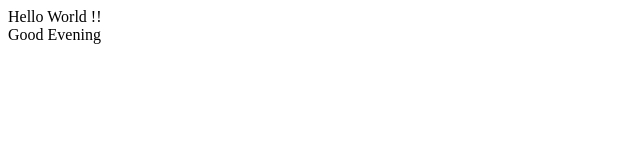
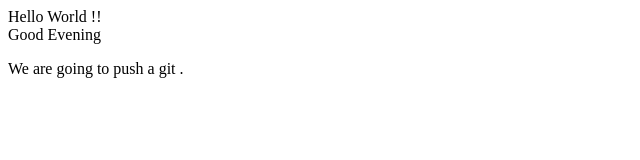
Before and after one commit to sabnt07/mernProject, a plain HTML site: page index.html in a window 1280 px wide. Shown: the whole page, without its empty margins (0-640 px from the left). Drawn offline with Linux system fonts and the light colour scheme.

Commit message:
change commit

```diff
--- a/index.html
+++ b/index.html
@@ -9,6 +9,6 @@
 <body>
     <div>Hello World !!</div>
     <div>Good Evening</div>
-
+    <p>We are going to push a git .</p>
 </body>
 </html>
```
